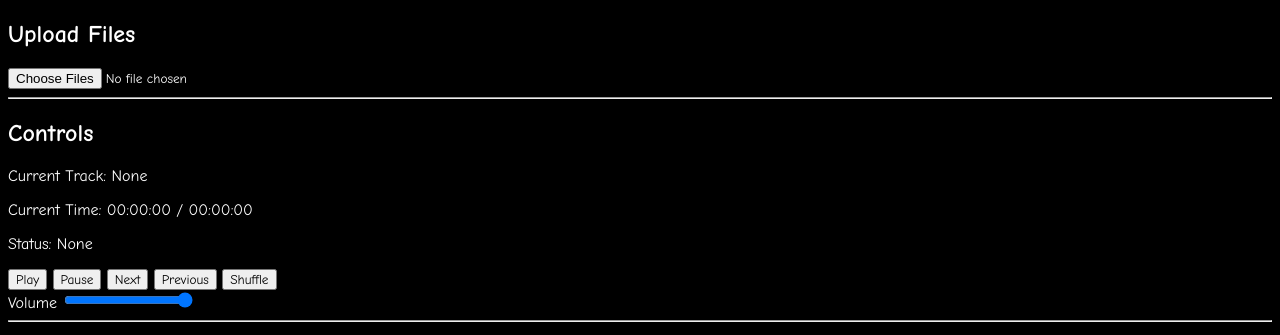
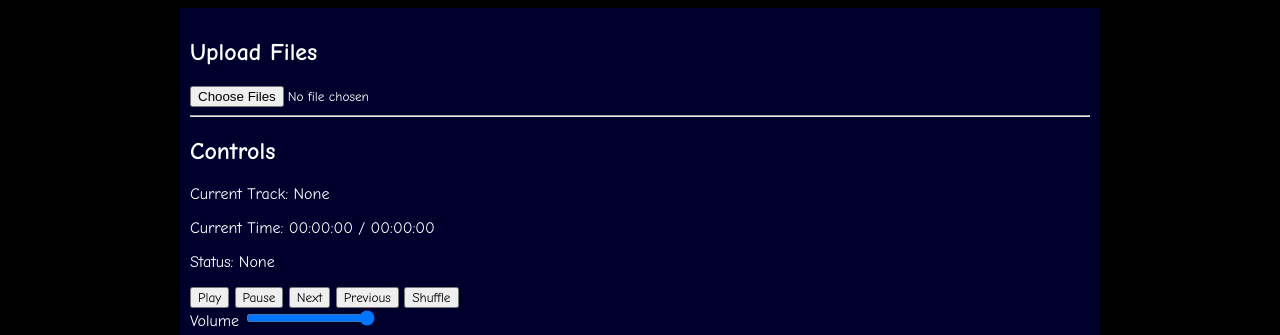
Before and after one commit to minidogg/splp, a plain HTML site: page index.html in a window 1280 px wide. Shown: the top 335 px of the page. Drawn offline with Linux system fonts and the light colour scheme.

Commit message:
containerization

```diff
--- a/index.html
+++ b/index.html
@@ -11,6 +11,7 @@
     <link rel="stylesheet" href="style.css">
 </head>
 <body>
+    <div id="container">
     <h2>Upload Files</h2>
     <input type="file" id="fileInput" multiple accept="audio/*,application/zip">
     <hr>
@@ -41,6 +42,7 @@
     <br>
     <a href="https://spotifydown.com/">SpotifyDown</a>
     <br>
+    </div>
 
     <script src="/jszip.min.js"></script>
     <script src="script.js"></script>
--- a/style.css
+++ b/style.css
@@ -13,3 +13,10 @@ body{
     background-color: black;
     color: white;
 }
+#container{
+    min-width: 290px;
+    max-width: 900px;
+    margin: 0 auto;
+    padding: 10px;
+    background-color: rgba(0,0,90,0.5);
+}
```
